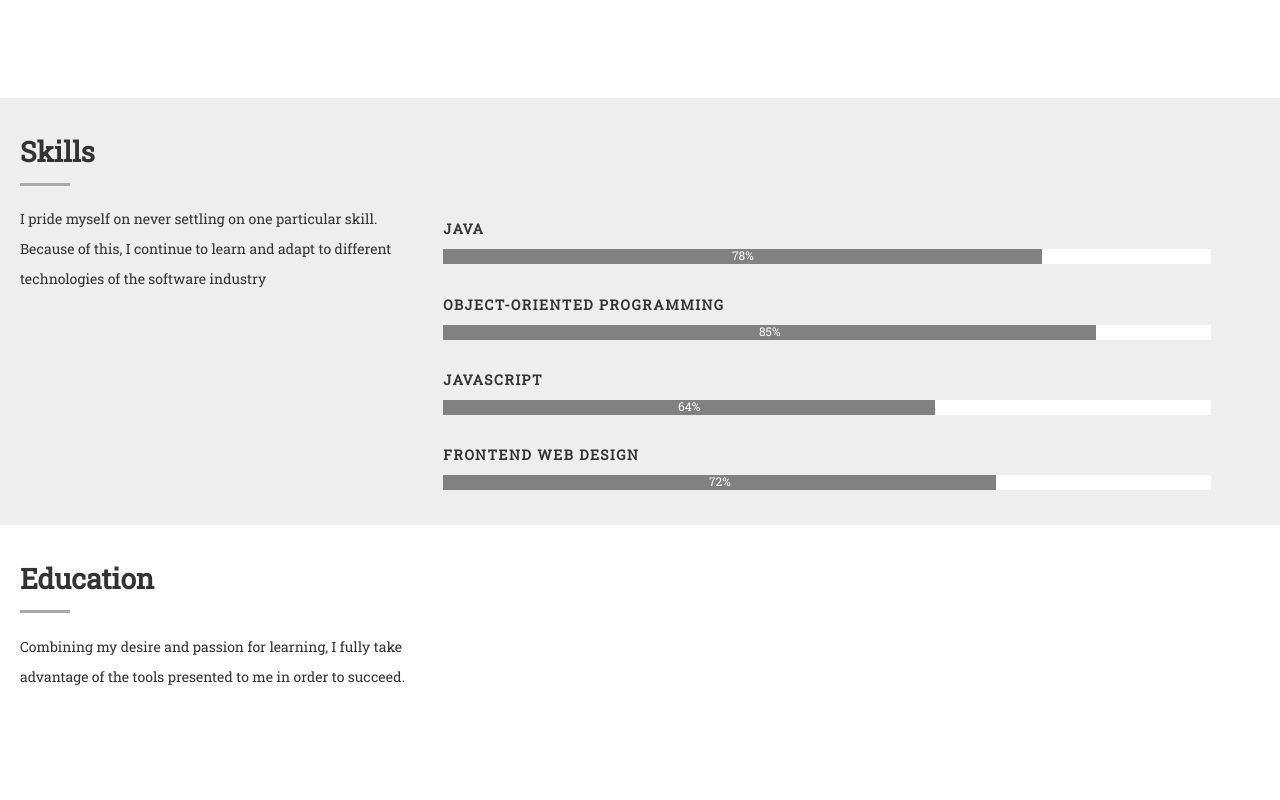
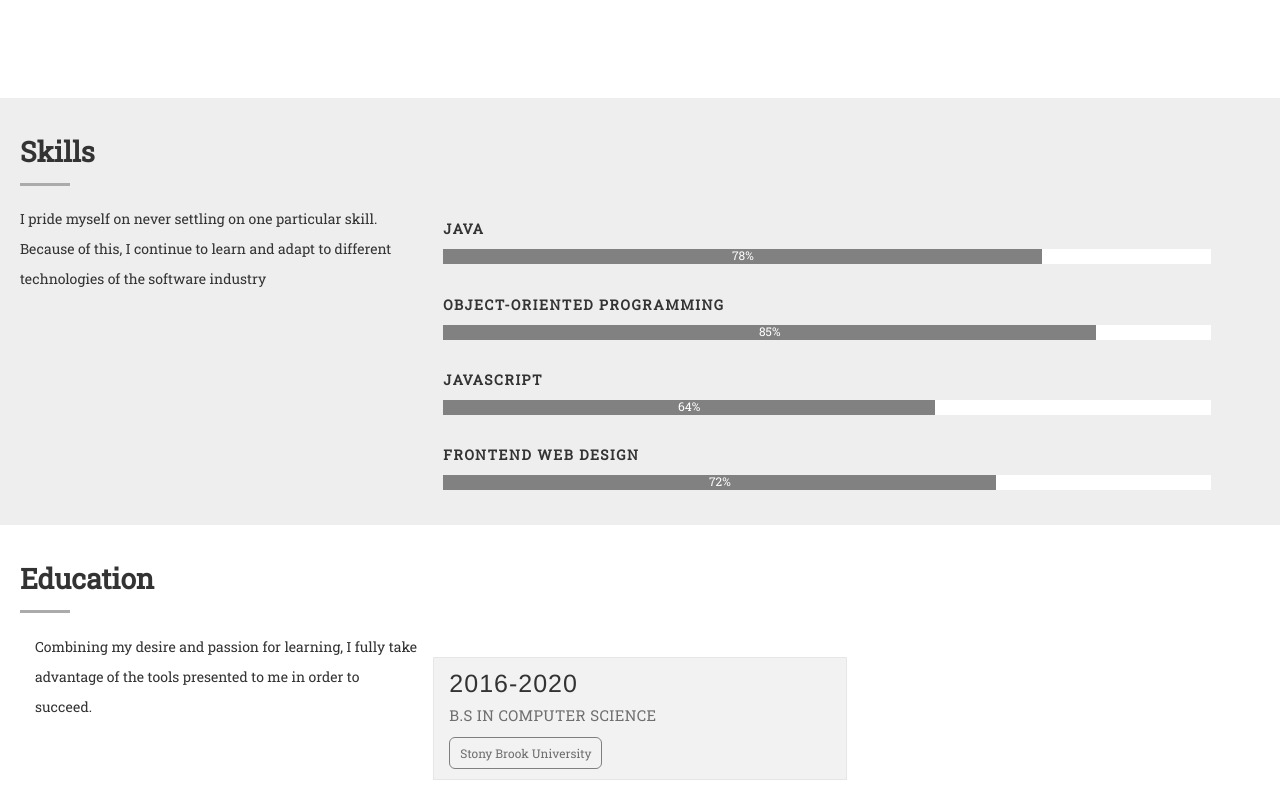
Before and after one commit to JamesAngeles21/Resume, a plain HTML site: page ResumeIndex.html in a window 1280 px wide. Shown: the part 1575-2375 px from the top of the page. Before the commit the page ends 2297 px from the top, so only its background shows below. Drawn offline with nearby package versions, Linux system fonts and the light colour scheme.

Commit message:
started education

```diff
--- a/ResumeIndex.css
+++ b/ResumeIndex.css
@@ -307,6 +307,7 @@ body {
 
 a {
     text-decoration: none !important;
+
 }
 
 .space-down {
@@ -410,9 +411,9 @@ td {
 }
 
 .surrounding {
-    background-color: #EFEFEF;
+    background-color: #F2F2F2;
     margin-top: 25px;
-    border: 1px solid rgba(129, 129, 129, 0.1);
+    border: 1.25px solid rgba(129, 129, 129, 0.1);
     display: inline;
 }
 
@@ -452,8 +453,41 @@ td {
     padding-bottom: 15px;
 }
 
+
 @media only screen and (min-width: 768px) {
     .progress-barr {
         width: 60vw;
     }
 }
+
+.school {
+    text-align:left;
+    font-size: 15px;
+    font-weight: 500;
+    line-height: 14px;
+    letter-spacing: 0.4px;
+    text-transform: uppercase;
+    color: #6f6f6f;
+}
+
+.years {
+    text-align: left;
+    font-size: 25px;
+    line-height: 30px;
+    font-weight: 500;
+    letter-spacing: 1px;
+
+}
+
+.institution {
+    font-size: 12px;
+    line-height: 14px;
+    border: 1px solid #7f7f7f;
+    color: #6f6f6f;
+    padding: 8px 10px;
+    border-radius: 6px;
+    margin-top: 5px;
+    display:inline-block;
+    float: left;
+    font-weight: 400;
+}
--- a/ResumeIndex.html
+++ b/ResumeIndex.html
@@ -211,16 +211,27 @@
         <div id = "fifth-page">
             <div class = "content-wrap">
                 <h1 id = "education"><Strong> <span class = "underline"> Education </span></Strong></h1>
-                    <div class = "row">
-                        <div class = "col-xs-12 col-md-4">
-                            <p class = "dedication"> Combining my desire and passion for learning, I fully take advantage of the tools presented to me in order to succeed.  </p>
+
+                    <div class = "container-fluid">
+                        <div class = "row ">
+                            <div class = "col-xs-12 col-md-4 col-s-12">
+                                <p class = "dedication"> Combining my desire and passion for learning, I fully take advantage of the tools presented to me in order to succeed.  </p>
+                            </div>
+
+                            <div class = "col-xs-12 col-md-4 col-s-12 surrounding">
+                                <h4 class = "years"> 2016-2020</h4>
+                                <p class = "school"> B.S in Computer Science</p>
+                                <a href = "http://www.stonybrook.edu/">
+                                    <p class = "institution"> Stony Brook University</p>
+                                </a>
+                                <p class = "dedication">    </p>
+                            </div>
+
                         </div>
+                    </div>
 
             </div>
-
         </div>
-
-
 
 
 
```
